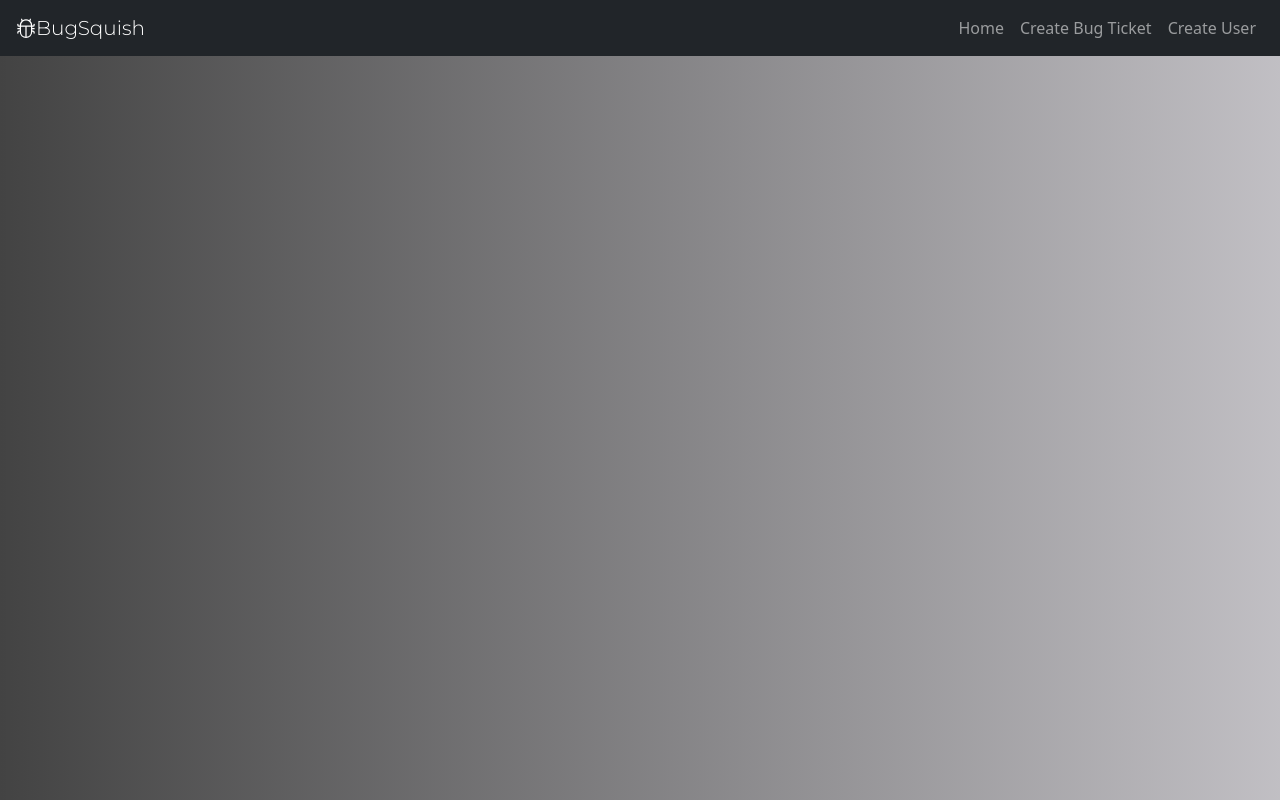
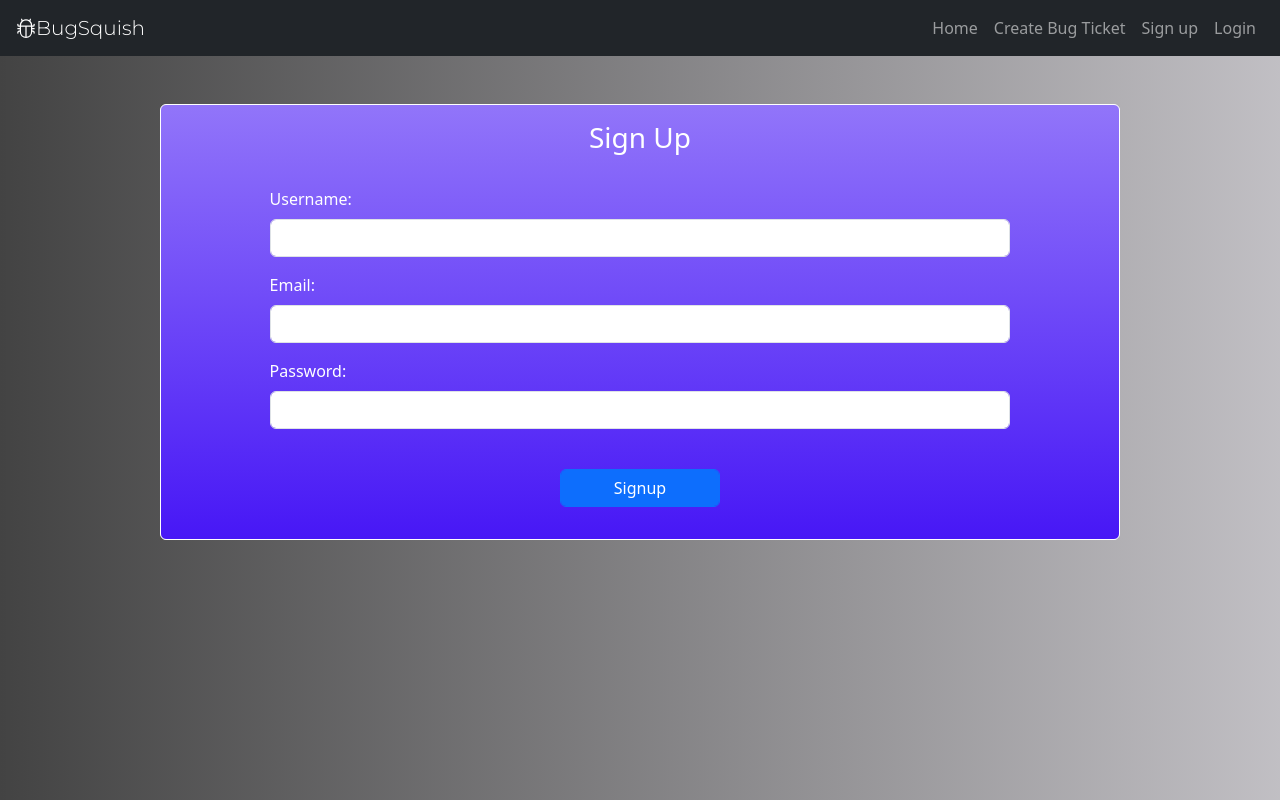
Before and after one commit to tun35770/BugSquish, a React (Vite) app in the folder BugSquish/: page /signup in a window 1280 px wide. Built offline with nearby package versions, Linux system fonts and the light colour scheme.

Commit message:
Signup & Login forms

```diff
--- a/BugSquish/src/App.tsx
+++ b/BugSquish/src/App.tsx
@@ -10,6 +10,8 @@ import CreateBug from './components/CreateBug'
 import CreateUser from './components/CreateUser'
 import EditBug from './components/EditBug'
 import ViewBug from './components/ViewBug.tsx'
+import Signup from './components/Signup.tsx'
+import Login from './components/Login.tsx'
 
 function App() {
 
@@ -28,7 +30,8 @@ function App() {
             <Nav className="me-3">
               <Link to="/" className="nav-link white-text">Home</Link>
               <Link to="/create" className="nav-link white-text">Create Bug Ticket</Link>
-              <Link to="/user" className="nav-link white-text">Create User</Link>
+              <Link to="/signup" className="nav-link white-text">Sign up</Link>
+              <Link to="/login" className="nav-link white-text">Login</Link>
             </Nav>
           </Navbar.Collapse>
 
@@ -38,7 +41,8 @@ function App() {
           <Route path="/" element={<BugList />} />
           <Route path="/create" element={<CreateBug />} />
           <Route path="/edit/:id" element={<EditBug />} />
-          <Route path="/user" element={<CreateUser />} />
+          <Route path="/signup" element={<Signup />} />
+          <Route path="/login" element={<Login />} />
           <Route path="/viewbug/:id" element={<ViewBug />} />
         </Routes>
 
--- /dev/null
+++ b/BugSquish/src/components/Login.tsx
@@ -0,0 +1,95 @@
+import React, { useState } from 'react'
+import { Card, Form } from 'react-bootstrap';
+
+const Login = () => {
+
+    const [username, setUsername] = useState('');
+    const [password, setPassword] = useState('');
+
+    function onChangeUsername(e: React.ChangeEvent<HTMLInputElement>){
+        setUsername(e.currentTarget.value);
+    }
+
+    function onChangePassword(e: React.ChangeEvent<HTMLInputElement>){
+        setPassword(e.currentTarget.value);
+    }
+
+    function onSubmit(e: React.FormEvent){
+        e.preventDefault();
+
+        const user = {
+            username: username,
+            password: password
+        };
+
+        //TODO: Add error text on database error
+        fetch('http://localhost:5000/users/login', {
+            method: 'POST',
+            headers: {
+            Accept: "application/json",
+            "Content-Type": "application/json;charset=UTF-8",
+            },
+            body: JSON.stringify(user)
+        })
+        .then((res) => res.json())
+        .then((data) => {
+            console.log(data);
+
+        })
+        .catch((err) => console.log(err))
+
+    }
+
+
+    return (
+    <Card className='purple-gradient' style=
+        {{maxWidth: '75%',
+        margin: '3rem auto',
+        padding:'1rem',
+        border:'1px solid white',
+        color:'#fff'}}>
+        <h3>Login</h3>
+        <br/>
+        <Form onSubmit={onSubmit} style=
+        {{width:'80%',
+            margin:'0 auto'}}>
+
+        <Form.Group className="mb-3 leftAlign" controlId="formGroupUsername">
+        <Form.Label>Username: </Form.Label>
+            <Form.Control
+                type="text"
+                required
+                className="form-control"
+                value={username}
+                onChange={onChangeUsername}>
+            </Form.Control>
+        </Form.Group>
+
+        <Form.Group className="mb-3 leftAlign" controlId="formGroupUsername">
+        <Form.Label>Password: </Form.Label>
+            <Form.Control
+              type="password"
+              required
+              className="form-control"
+              value={password}
+              onChange={onChangePassword}>
+            </Form.Control>
+        </Form.Group>
+
+        <br/>
+        <Form.Group className='mb-3'>
+                <Form.Control
+                    type="submit"
+                    value="Login"
+                    className="btn btn-primary"
+                    onSubmit={onSubmit}
+                    style={{maxWidth:'10em'}}>
+                </Form.Control>
+            </Form.Group>
+        </Form>
+
+    </Card>
+    )
+}
+
+export default Login
--- /dev/null
+++ b/BugSquish/src/components/Signup.tsx
@@ -0,0 +1,110 @@
+import React, { useState } from 'react'
+import { Card, Form } from 'react-bootstrap';
+
+const Signup = () => {
+
+    const [username, setUsername] = useState('');
+    const [email, setEmail] = useState('');
+    const [password, setPassword] = useState('');
+
+    function onChangeUsername(e: React.ChangeEvent<HTMLInputElement>){
+        setUsername(e.currentTarget.value);
+    }
+    function onChangeEmail(e: React.ChangeEvent<HTMLInputElement>){
+        setEmail(e.currentTarget.value);
+    }
+    function onChangePassword(e: React.ChangeEvent<HTMLInputElement>){
+        setPassword(e.currentTarget.value);
+    }
+
+    function onSubmit(e: React.FormEvent){
+        e.preventDefault();
+
+        const user = {
+            username: username,
+            email: email,
+            password: password
+        };
+
+        //TODO: Add error text on database error
+        fetch('http://localhost:5000/users/signup', {
+            method: 'POST',
+            headers: {
+            Accept: "application/json",
+            "Content-Type": "application/json;charset=UTF-8",
+            },
+            body: JSON.stringify(user)
+        })
+        .then((res) => res.json())
+        .then((data) => {
+            console.log(data);
+
+        })
+        .catch((err) => console.log(err))
+
+    }
+
+
+    return (
+    <Card className='purple-gradient' style=
+        {{maxWidth: '75%',
+        margin: '3rem auto',
+        padding:'1rem',
+        border:'1px solid white',
+        color:'#fff'}}>
+        <h3>Sign Up</h3>
+        <br/>
+        <Form onSubmit={onSubmit} style=
+        {{width:'80%',
+            margin:'0 auto'}}>
+
+        <Form.Group className="mb-3 leftAlign" controlId="formGroupUsername">
+        <Form.Label>Username: </Form.Label>
+            <Form.Control
+                type="text"
+                required
+                className="form-control"
+                value={username}
+                onChange={onChangeUsername}>
+            </Form.Control>
+        </Form.Group>
+
+        <Form.Group className="mb-3 leftAlign" controlId="formGroupUsername">
+        <Form.Label>Email: </Form.Label>
+            <Form.Control
+              type="email"
+              required
+              className="form-control"
+              value={email}
+              onChange={onChangeEmail}>
+            </Form.Control>
+        </Form.Group>
+
+        <Form.Group className="mb-3 leftAlign" controlId="formGroupUsername">
+        <Form.Label>Password: </Form.Label>
+            <Form.Control
+              type="password"
+              required
+              className="form-control"
+              value={password}
+              onChange={onChangePassword}>
+            </Form.Control>
+        </Form.Group>
+
+        <br/>
+        <Form.Group className='mb-3'>
+                <Form.Control
+                    type="submit"
+                    value="Signup"
+                    className="btn btn-primary"
+                    onSubmit={onSubmit}
+                    style={{maxWidth:'10em'}}>
+                </Form.Control>
+            </Form.Group>
+        </Form>
+
+    </Card>
+    )
+}
+
+export default Signup
--- /dev/null
+++ b/BugSquish/src/context/AuthContext.tsx
@@ -0,0 +1,31 @@
+import React from 'react'
+import { createContext, useReducer } from 'react'
+
+export const AuthContext = createContext(this)
+
+export const authReducer = (state:any, action:any) => {
+    switch (action.type) {
+        case 'LOGIN':
+            return { user: action.payload };
+            break;
+        case 'LOGOUT':
+            return { user:null };
+            break;
+        default:
+            return state;
+    }
+}
+
+export const AuthContextProvider = ({ children }) => {
+    const [state, dispatch] = useReducer(authReducer, {
+        user: null
+    })
+
+    console.log('AuthContext state: ', state);
+
+    return (
+        <AuthContext.Provider value={{...state, dispatch}}>
+            { children }
+        </AuthContext.Provider>
+    )
+}
--- a/BugSquish/src/main.tsx
+++ b/BugSquish/src/main.tsx
@@ -2,9 +2,12 @@ import React from 'react'
 import ReactDOM from 'react-dom/client'
 import App from './App'
 import './index.css'
+import { AuthContextProvider } from './context/AuthContext'
 
 ReactDOM.createRoot(document.getElementById('root') as HTMLElement).render(
   <React.StrictMode>
-    <App />
+    <AuthContextProvider>
+      <App />
+    </AuthContextProvider>
   </React.StrictMode>,
 )
```
Also changed, not shown: BugSquish/src/hooks/useAuthContext.ts (added, +12 -0 lines).
